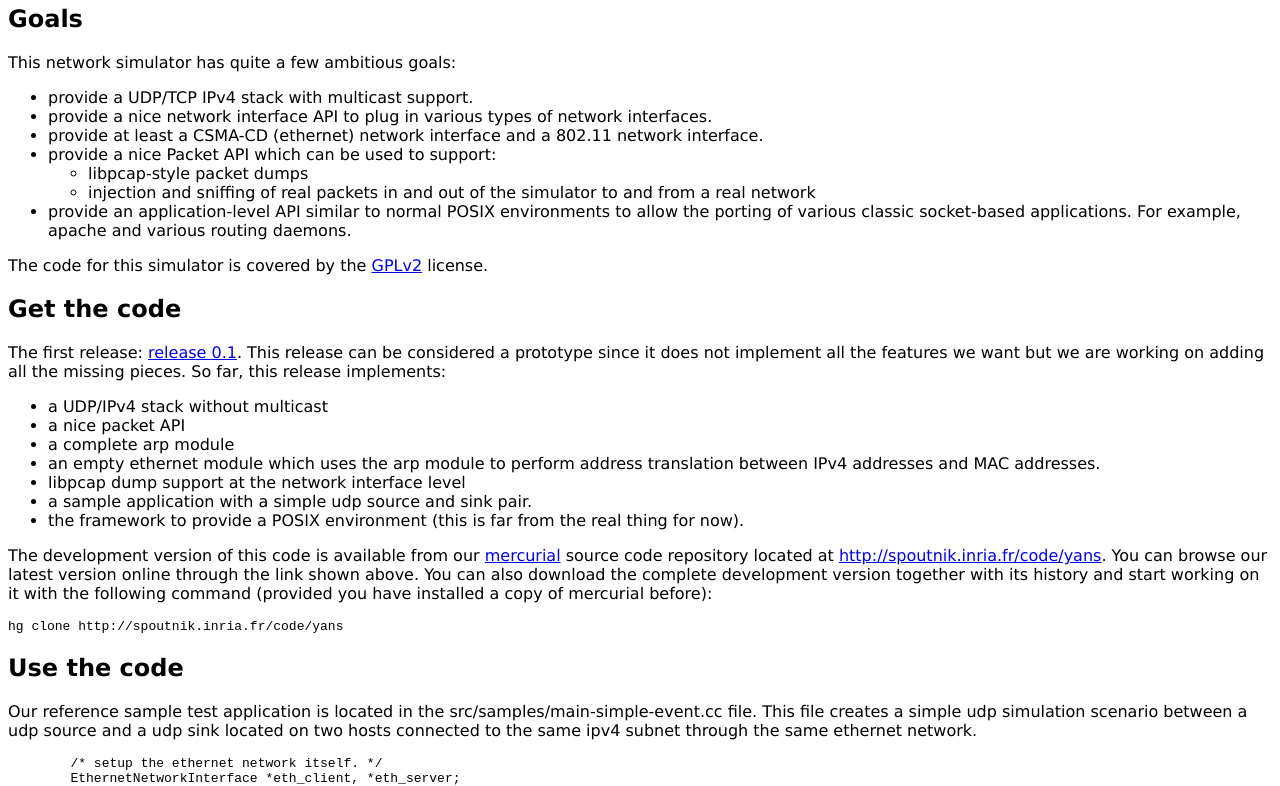
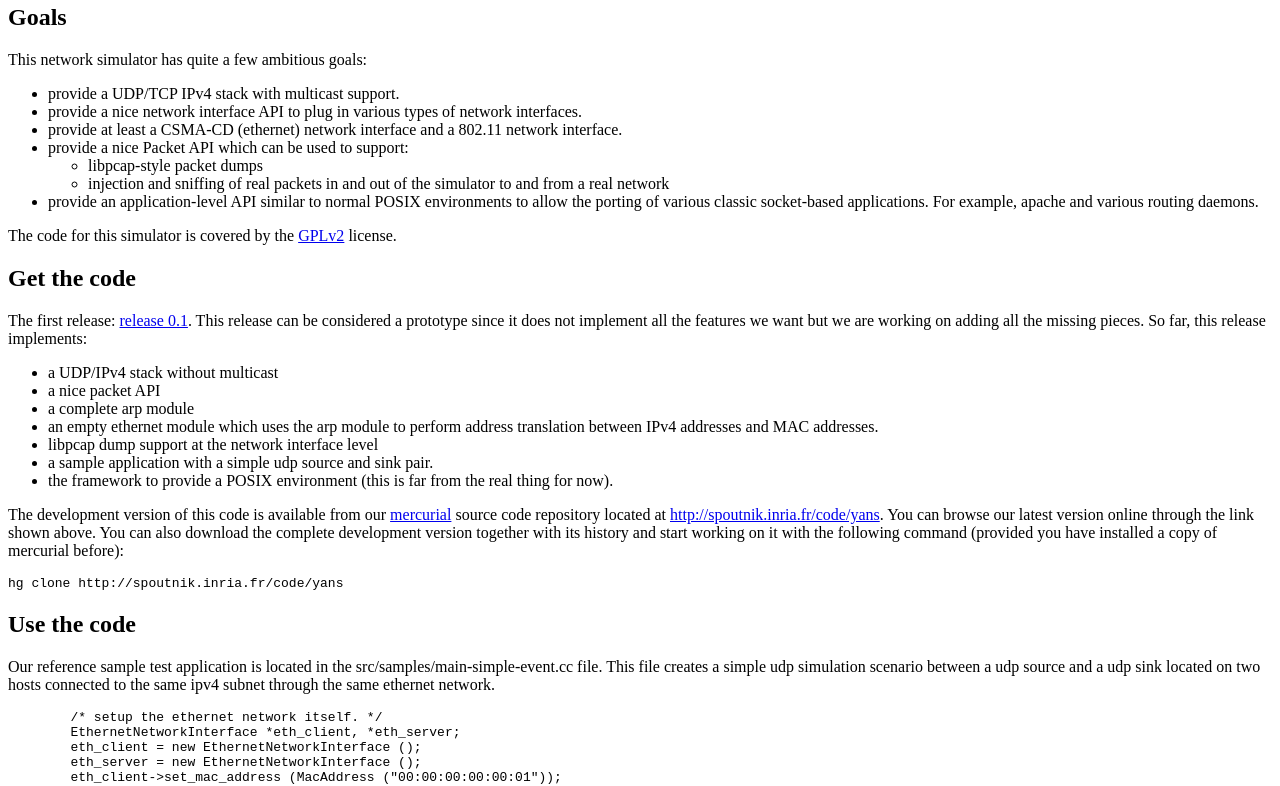
Before and after one commit to mathieu-lacage/yans, a plain HTML site: page web/index.html in a window 1280 px wide. Shown: the part 62-848 px from the top of the page. Drawn offline with Linux system fonts and the light colour scheme.

Commit message:
tweak website

```diff
--- a/web/style.css
+++ b/web/style.css
@@ -1,3 +1,3 @@
 body {
-	font-family: Verdana,sans-serif;
+	font-family: Times New Roman,serif;
 }
```
Also changed, not shown: 1 other file.
